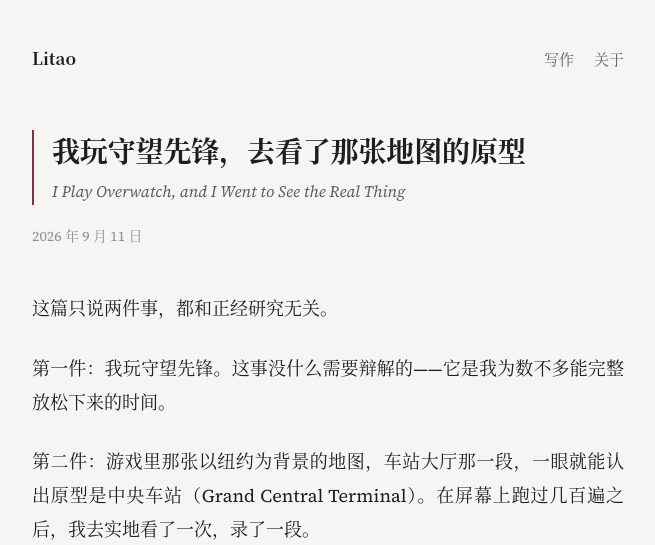
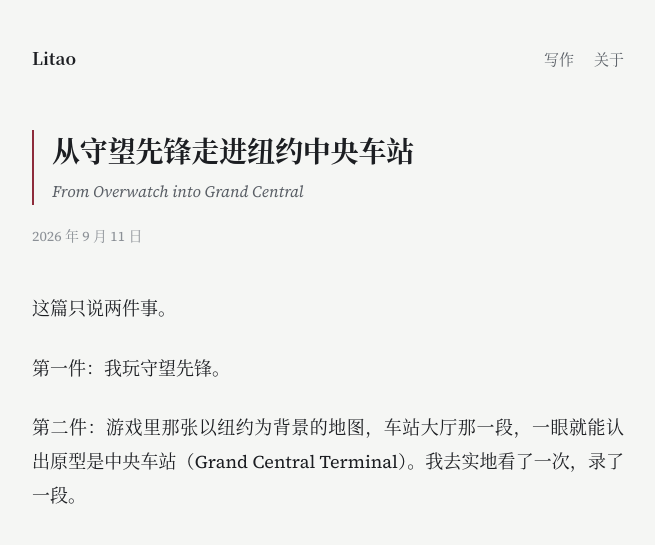
Before and after one commit to thetaaaaa/thetaaaaa.github.io, a Jekyll site: the page built from _posts/2026-09-11-overwatch-grand-central.md, in a window 1280 px wide. Shown: the top 545 px of the page, without its empty margins (312-967 px from the left). Built offline with Jekyll 4.4.1, drawn with Linux system fonts in a browser that asks for light colours; some of the changed text lies outside the part shown; grey boxes are pictures that could not be loaded.

Commit message:
《从守望先锋走进纽约中央车站》改标题并精简正文
标题从「我玩守望先锋，去看了那张地图的原型」改为「从守望先锋走进纽约
中央车站」。正文删去此前代拟的内容（放松时间、跑过几百遍、结尾关于
尺度与穹顶的观感），只保留作者陈述的两件事与视频。

Co-Authored-By: Claude Opus 5 (1M context) <noreply@anthropic.com>

```diff
--- a/_posts/2026-09-11-overwatch-grand-central.md
+++ b/_posts/2026-09-11-overwatch-grand-central.md
@@ -1,21 +1,19 @@
 ---
-title: "我玩守望先锋，去看了那张地图的原型"
-title_en: "I Play Overwatch, and I Went to See the Real Thing"
+title: "从守望先锋走进纽约中央车站"
+title_en: "From Overwatch into Grand Central"
 summary: "两件事：一是我是守望先锋玩家；二是我去了纽约中央车站——游戏里那张纽约地图的现实原型，录了一段探访。"
 date: 2026-09-11
 lang: zh
 ---
 
-这篇只说两件事，都和正经研究无关。
+这篇只说两件事。
 
-第一件：我玩守望先锋。这事没什么需要辩解的——它是我为数不多能完整放松下来的时间。
+第一件：我玩守望先锋。
 
-第二件：游戏里那张以纽约为背景的地图，车站大厅那一段，一眼就能认出原型是中央车站（Grand Central Terminal）。在屏幕上跑过几百遍之后，我去实地看了一次，录了一段。
+第二件：游戏里那张以纽约为背景的地图，车站大厅那一段，一眼就能认出原型是中央车站（Grand Central Terminal）。我去实地看了一次，录了一段。
 
 <div class="embed">
 <iframe src="https://player.bilibili.com/player.html?bvid=BV1Sxk3BpEQA&amp;autoplay=0&amp;high_quality=1&amp;danmaku=0" title="实地探访纽约中央车站" loading="lazy" scrolling="no" frameborder="no" allowfullscreen></iframe>
 </div>
 
 播放器加载不出来的话，[直接去 B 站看](https://www.bilibili.com/video/BV1Sxk3BpEQA/)。
-
-对着实物看，最明显的是尺度对不上：游戏为了让一场对抗打得起来，把大厅压过了，通道也挪了位置。但抬头看穹顶、走下那两道对称的坡道时，那种熟悉感又确实是真的——它照搬的不是尺寸，是空间给人的印象。
```
